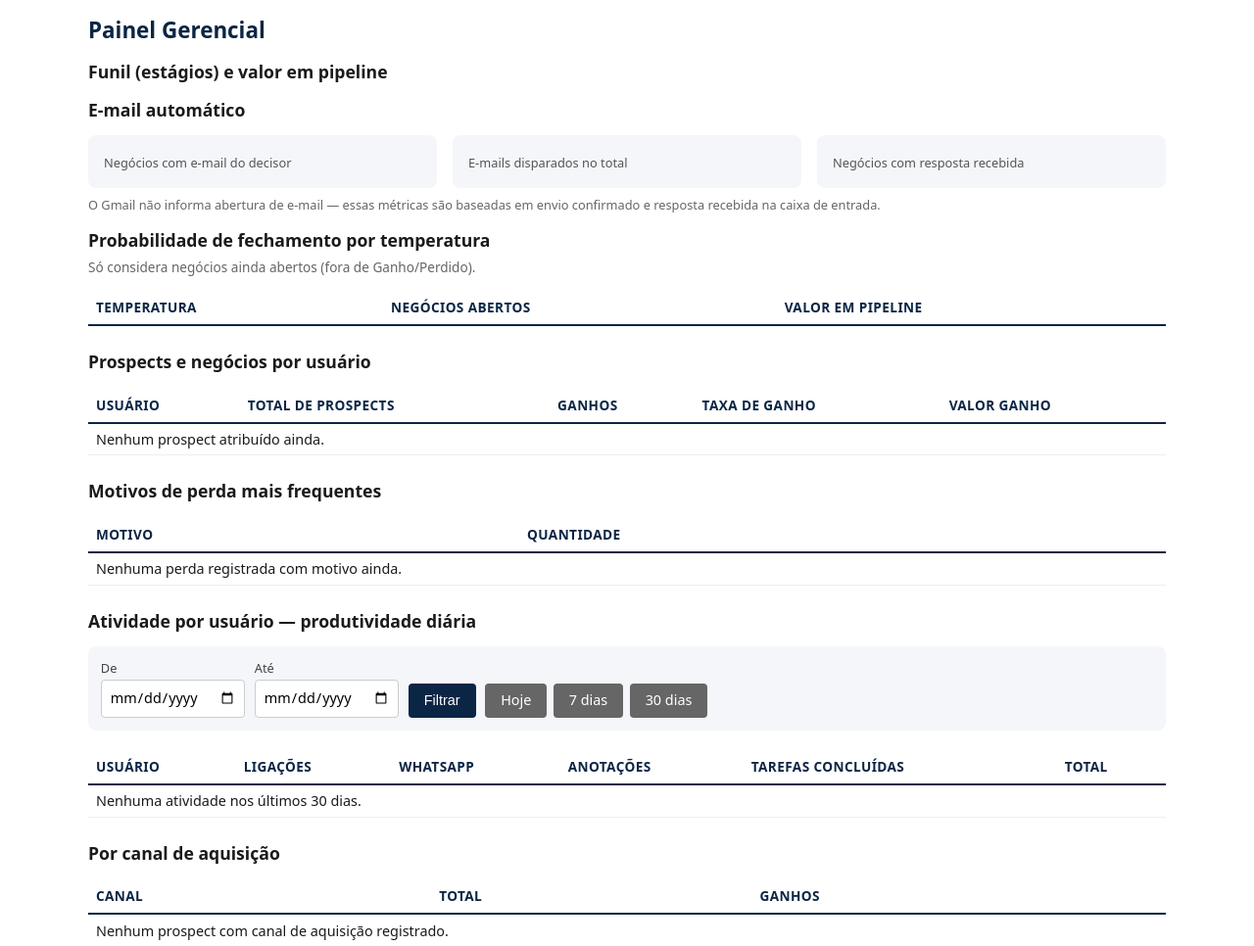
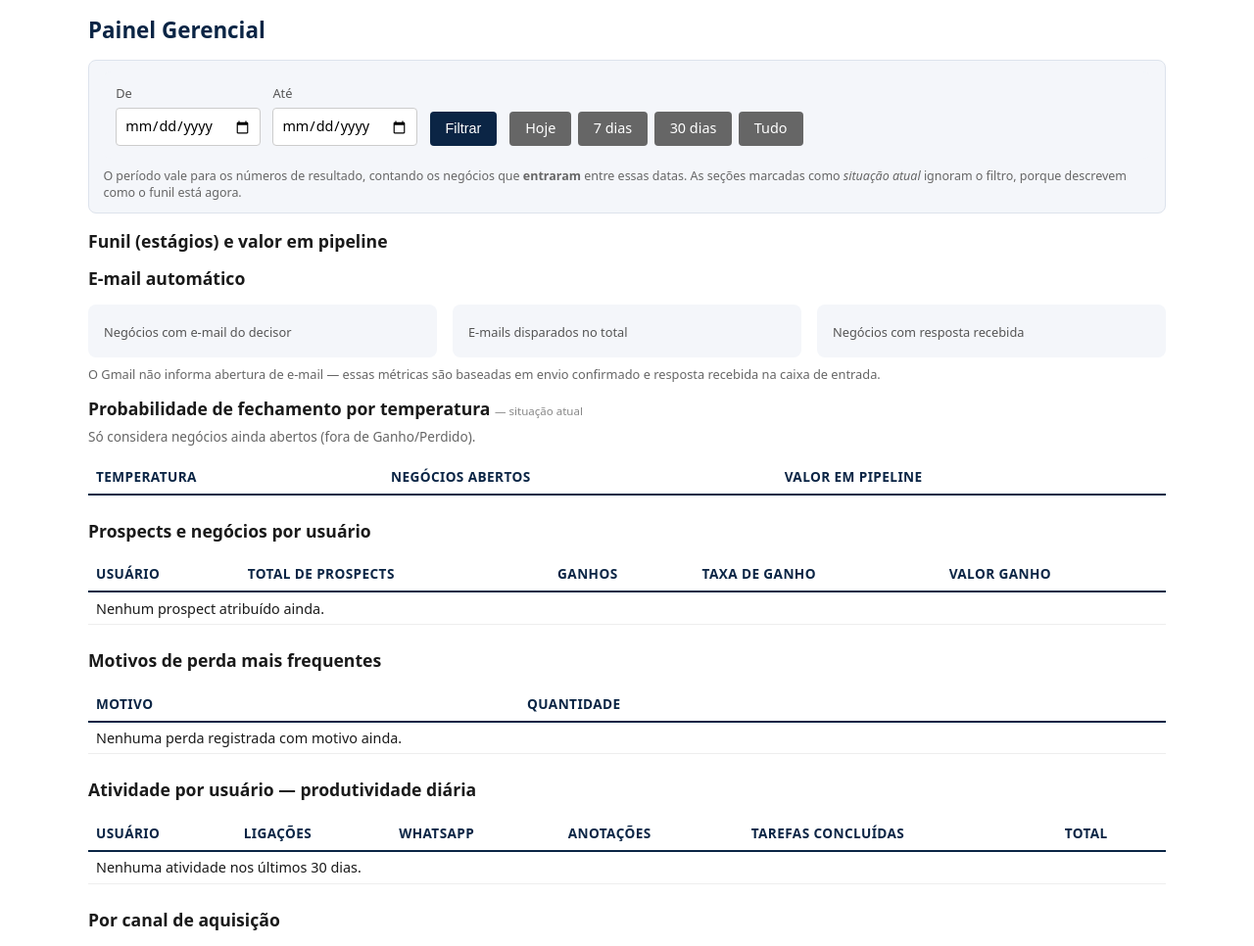
Before and after one commit to engenhariadeclientes/prospeccao-engenhariadeclientes, a FastAPI app: template app/templates/admin.html in a window 1280 px wide. Shown: the top 966 px of the page at 98% size. Run offline with FastAPI, Linux system fonts and the light colour scheme; the template is opened without the code that fills it, so the values that code supplies are empty.

Commit message:
Filtro de período no topo do painel, valendo pro painel inteiro
O filtro de datas existia, mas ficava enterrado na seção de atividades e só valia
pra ela: funil, valores, ranking por usuário, motivos de perda, canais e métricas
de e-mail eram sempre desde o início da operação. Sem isso não dava pra comparar
um mês com o outro.

Agora ele fica no topo e recorta pelos negócios que entraram no período. O padrão
passou de "hoje" pra 30 dias, porque abrir o painel num dia sem cadastro dava a
impressão de que não havia dado nenhum. Entrou também um atalho "Tudo".

Duas seções continuam de fora, e isso está escrito na tela: temperatura e negócios
sem próxima ação descrevem como o funil está agora, não o resultado de uma safra.
Filtrá-las por data daria um número que parece resultado e não é.

Tirei junto o log de contagem do funil, que era diagnóstico temporário e já
respondeu o que precisava.

Co-Authored-By: Claude Opus 5 <noreply@anthropic.com>
Claude-Session: https://claude.ai/code/session_01GKBKfXEjmwjP7p47Hco3H4

```diff
--- a/app/main.py
+++ b/app/main.py
@@ -173,16 +173,6 @@ def _registrar_panorama_regua(conn, registrar) -> None:
     registrar(
         f"panorama: {c['com_email']} com e-mail, {c['na_regua']} na régua, "
         f"{c['opt_out']} descadastrados, {c['elegivel_fora']} elegíveis fora da régua"
-    )
-    # Contagem por coluna do funil: sem acesso ao banco de produção, é por aqui que dá
-    # pra saber se um negócio realmente mudou de status ou se é o filtro da tela.
-    funil = conn.execute(
-        "SELECT status, COUNT(*) AS total, COUNT(*) FILTER (WHERE consultor_id IS NULL) AS sem_dono "
-        "FROM prospects GROUP BY status ORDER BY status"
-    ).fetchall()
-    registrar(
-        "funil: "
-        + ", ".join(f"{r['status']}={r['total']}({r['sem_dono']} sem dono)" for r in funil)
     )
     for r in conn.execute(
         "SELECT id, status, sequencia_etapa_atual, proximo_envio_email FROM prospects "
@@ -1241,13 +1231,18 @@ def admin_dashboard(request: Request, data_de: str = "", data_ate: str = ""):
     hoje = hoje_date.isoformat()
     seis_dias_atras = (hoje_date - timedelta(days=6)).isoformat()
     vinte_nove_dias_atras = (hoje_date - timedelta(days=29)).isoformat()
-    data_de = data_de or hoje
+    # Padrão de 30 dias: "hoje" deixava o painel quase vazio na primeira abertura.
+    data_de = data_de or vinte_nove_dias_atras
     data_ate = data_ate or hoje
+    periodo = (data_de, data_ate)
 
     with get_connection() as conn:
         funil_counts = {
             row["status"]: row["total"]
-            for row in conn.execute("SELECT status, COUNT(*) AS total FROM prospects GROUP BY status").fetchall()
+            for row in conn.execute(
+                "SELECT status, COUNT(*) AS total FROM prospects "
+                "WHERE criado_em::date BETWEEN %s AND %s GROUP BY status", periodo
+            ).fetchall()
         }
         total_prospects = sum(funil_counts.values()) or 1
 
@@ -1276,15 +1271,18 @@ def admin_dashboard(request: Request, data_de: str = "", data_ate: str = ""):
                    COALESCE(SUM(p.valor_orcamento) FILTER (WHERE p.status = 'ganho'), 0) AS valor_ganho
             FROM prospects p
             JOIN consultores c ON c.id = p.consultor_id
+            WHERE p.criado_em::date BETWEEN %s AND %s
             GROUP BY c.nome
             ORDER BY total DESC
-            """
+            """,
+            periodo,
         ).fetchall()
 
         valor_por_status = {
             row["status"]: row["total_valor"]
             for row in conn.execute(
-                "SELECT status, COALESCE(SUM(valor_orcamento), 0) AS total_valor FROM prospects GROUP BY status"
+                "SELECT status, COALESCE(SUM(valor_orcamento), 0) AS total_valor FROM prospects "
+                "WHERE criado_em::date BETWEEN %s AND %s GROUP BY status", periodo
             ).fetchall()
         }
 
@@ -1292,25 +1290,30 @@ def admin_dashboard(request: Request, data_de: str = "", data_ate: str = ""):
             """
             SELECT m.nome, COUNT(*) AS total
             FROM prospects p JOIN motivos_perda m ON m.id = p.motivo_perda_id
-            WHERE p.status = 'perdido'
+            WHERE p.status = 'perdido' AND p.criado_em::date BETWEEN %s AND %s
             GROUP BY m.nome ORDER BY total DESC
-            """
+            """,
+            periodo,
         ).fetchall()
 
         por_canal_aquisicao = conn.execute(
             """
             SELECT ca.nome, COUNT(*) AS total, COUNT(*) FILTER (WHERE p.status = 'ganho') AS ganhos
             FROM prospects p JOIN canais_aquisicao ca ON ca.id = p.canal_aquisicao_id
+            WHERE p.criado_em::date BETWEEN %s AND %s
             GROUP BY ca.nome ORDER BY total DESC
-            """
+            """,
+            periodo,
         ).fetchall()
 
         por_categoria_aquisicao = conn.execute(
             """
             SELECT cat.nome, COUNT(*) AS total, COUNT(*) FILTER (WHERE p.status = 'ganho') AS ganhos
             FROM prospects p JOIN categorias_aquisicao cat ON cat.id = p.categoria_aquisicao_id
+            WHERE p.criado_em::date BETWEEN %s AND %s
             GROUP BY cat.nome ORDER BY total DESC
-            """
+            """,
+            periodo,
         ).fetchall()
 
         por_temperatura = conn.execute(
@@ -1338,10 +1341,14 @@ def admin_dashboard(request: Request, data_de: str = "", data_ate: str = ""):
         metricas_email = conn.execute(
             """
             SELECT
-              (SELECT COUNT(*) FROM prospects WHERE decisor_email IS NOT NULL) AS total_contatos_email,
-              (SELECT COUNT(*) FROM atividades WHERE tipo = 'email_automatico' AND nota LIKE 'Enviado:%%') AS emails_disparados,
-              (SELECT COUNT(DISTINCT prospect_id) FROM atividades WHERE tipo = 'email_automatico' AND nota LIKE 'Resposta recebida:%%') AS emails_respondidos
-            """
+              (SELECT COUNT(*) FROM prospects WHERE decisor_email IS NOT NULL
+                 AND criado_em::date BETWEEN %s AND %s) AS total_contatos_email,
+              (SELECT COUNT(*) FROM atividades WHERE tipo = 'email_automatico' AND nota LIKE 'Enviado:%%'
+                 AND criado_em::date BETWEEN %s AND %s) AS emails_disparados,
+              (SELECT COUNT(DISTINCT prospect_id) FROM atividades WHERE tipo = 'email_automatico'
+                 AND nota LIKE 'Resposta recebida:%%' AND criado_em::date BETWEEN %s AND %s) AS emails_respondidos
+            """,
+            periodo * 3,
         ).fetchone()
 
         contexto = _contexto_base(request, conn)
--- a/app/templates/admin.html
+++ b/app/templates/admin.html
@@ -16,6 +16,29 @@
   .stat-tile .rotulo { font-size: .8rem; color: #555; }
 </style>
 <h1>Painel Gerencial</h1>
+
+<div class="card" style="padding:.7rem .9rem;">
+  <form class="filtro-data" method="get" action="/admin" style="display:flex; gap:.8rem; align-items:flex-end; flex-wrap:wrap; margin:0;">
+    <label style="font-size:.8rem; color:#555;">De
+      <input type="date" name="data_de" value="{{ data_de }}" style="display:block; margin-top:.2rem;">
+    </label>
+    <label style="font-size:.8rem; color:#555;">Até
+      <input type="date" name="data_ate" value="{{ data_ate }}" style="display:block; margin-top:.2rem;">
+    </label>
+    <button type="submit">Filtrar</button>
+    <div class="atalhos" style="display:flex; gap:.4rem;">
+      <a href="/admin?data_de={{ hoje }}&data_ate={{ hoje }}" class="botao secundario">Hoje</a>
+      <a href="/admin?data_de={{ seis_dias_atras }}&data_ate={{ hoje }}" class="botao secundario">7 dias</a>
+      <a href="/admin?data_de={{ vinte_nove_dias_atras }}&data_ate={{ hoje }}" class="botao secundario">30 dias</a>
+      <a href="/admin?data_de=2000-01-01&data_ate={{ hoje }}" class="botao secundario">Tudo</a>
+    </div>
+  </form>
+  <p style="font-size:.78rem; color:#666; margin:.6rem 0 0;">
+    O período vale para os números de resultado, contando os negócios que <strong>entraram</strong>
+    entre essas datas. As seções marcadas como <em>situação atual</em> ignoram o filtro, porque
+    descrevem como o funil está agora.
+  </p>
+</div>
 
 <h2 style="font-size:1.1rem">Funil (estágios) e valor em pipeline</h2>
 {% for status in status_validos %}
@@ -51,7 +74,7 @@
 </div>
 {% endif %}
 
-<h2 style="font-size:1.1rem">Probabilidade de fechamento por temperatura</h2>
+<h2 style="font-size:1.1rem">Probabilidade de fechamento por temperatura <span style="font-size:.72rem; color:#888; font-weight:normal;">— situação atual</span></h2>
 <p style="font-size:.85rem; color:#666; margin-top:-.5rem;">Só considera negócios ainda abertos (fora de Ganho/Perdido).</p>
 <table>
   <thead><tr><th>Temperatura</th><th>Negócios abertos</th><th>Valor em pipeline</th></tr></thead>
@@ -97,20 +120,6 @@
 </table>
 
 <h2 style="font-size:1.1rem">Atividade por usuário — produtividade diária</h2>
-<form class="filtro-data" method="get" action="/admin">
-  <label>De
-    <input type="date" name="data_de" value="{{ data_de }}">
-  </label>
-  <label>Até
-    <input type="date" name="data_ate" value="{{ data_ate }}">
-  </label>
-  <button type="submit">Filtrar</button>
-  <div class="atalhos">
-    <a href="/admin?data_de={{ hoje }}&data_ate={{ hoje }}" class="botao secundario">Hoje</a>
-    <a href="/admin?data_de={{ seis_dias_atras }}&data_ate={{ hoje }}" class="botao secundario">7 dias</a>
-    <a href="/admin?data_de={{ vinte_nove_dias_atras }}&data_ate={{ hoje }}" class="botao secundario">30 dias</a>
-  </div>
-</form>
 <table>
   <thead><tr><th>Usuário</th><th>Ligações</th><th>WhatsApp</th><th>Anotações</th><th>Tarefas concluídas</th><th>Total</th></tr></thead>
   <tbody>
```
